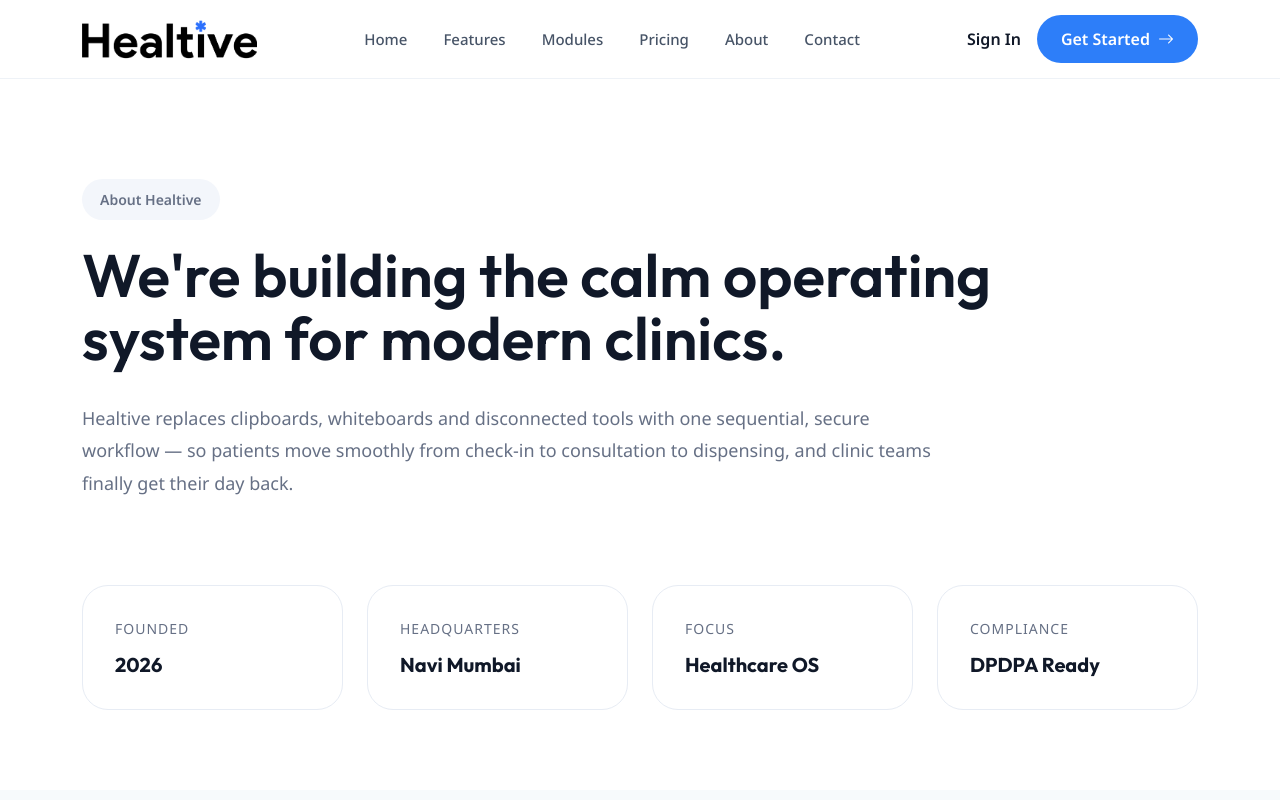
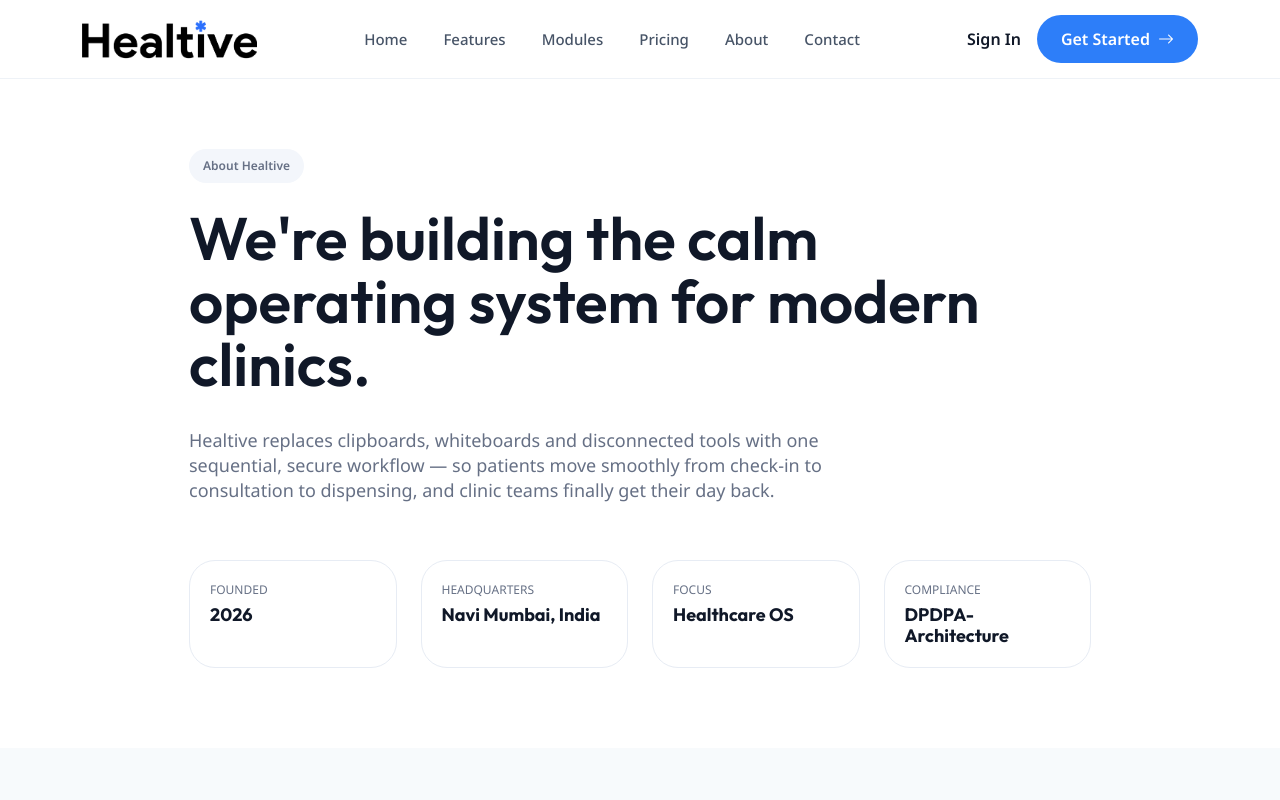
Before and after one commit to kale-komal/Healtive, a Next.js app in the folder frontend/: page /about in a window 1280 px wide. Shown: the top 800 px of the page. Built offline with nearby package versions, Linux system fonts and the light colour scheme.

Commit message:
ui small corrections

```diff
--- a/frontend/src/app/about/About.css
+++ b/frontend/src/app/about/About.css
@@ -11,17 +11,17 @@
 ========================================== */
 
 .about-hero{
-    padding:100px 0 70px;
+    padding:70px 0 40px;
 }
 
 .about-tag{
     display:inline-flex;
     align-items:center;
-    padding:10px 18px;
+    padding:8px 14px;
     background:#F3F6FB;
     color:#667085;
     border-radius:999px;
-    font-size:14px;
+    font-size:12px;
     font-weight:600;
     margin-bottom:24px;
 }
@@ -36,9 +36,9 @@
 }
 
 .about-hero p{
-    max-width:850px;
+    max-width:650px;
     font-size:18px;
-    line-height:1.8;
+    line-height:1.4;
     color:#667085;
 }
 
@@ -60,7 +60,7 @@
 
     border-radius:26px;
 
-    padding:32px;
+    padding:20px;
 
     transition:.3s;
 }
@@ -79,19 +79,16 @@
 
     color:#667085;
 
-    font-size:14px;
+    font-size:12px;
 
     text-transform:uppercase;
 
-    letter-spacing:1px;
-
-    margin-bottom:14px;
-
+    margin-bottom: 5px;
 }
 
 .stat-card h3{
 
-    font-size:20px !important;
+    font-size:18px !important;
 
     color:#101828;
 
--- a/frontend/src/app/about/page.js
+++ b/frontend/src/app/about/page.js
@@ -7,10 +7,19 @@ export default function AboutPage() {
     <>
 
    <Header />
+
 <main className="about-page">
 
+    <div className="container">
+
+        <div className="row justify-content-center">
+
+            <div className="col-xl-10 col-lg-11">
+
     {/* Hero */}
+
     <section className="about-hero">
+
         <div className="container">
 
                     <span className="about-tag">
@@ -23,17 +32,23 @@ export default function AboutPage() {
                     </h1>
 
                     <p>
-  Healtive replaces clipboards, whiteboards and disconnected
-  tools with one sequential, secure workflow — so patients move
-  smoothly from check-in to consultation to dispensing, and
+                        Healtive replaces clipboards, whiteboards and
+                        disconnected tools with one sequential, secure
+                        workflow — so patients move smoothly from
+                        check-in to consultation to dispensing, and
                         clinic teams finally get their day back.
                     </p>
 
+
+
         </div>
+
     </section>
 
     {/* Stats */}
+
     <section className="about-stats">
+
         <div className="container">
 
             <div className="row g-4">
@@ -48,7 +63,7 @@ export default function AboutPage() {
                 <div className="col-lg-3 col-md-6">
                     <div className="stat-card">
                         <span>Headquarters</span>
-                  <h3>Navi Mumbai</h3>
+                        <h3>Navi Mumbai, India</h3>
                     </div>
                 </div>
 
@@ -62,17 +77,18 @@ export default function AboutPage() {
                 <div className="col-lg-3 col-md-6">
                     <div className="stat-card">
                         <span>Compliance</span>
-                  <h3>DPDPA Ready</h3>
+                        <h3>DPDPA-Architecture</h3>
                     </div>
                 </div>
 
             </div>
 
         </div>
+
     </section>
-
-
-
+</div>
+</div>
+</div>
 </main>
 
 <Footer />
--- a/frontend/src/components/website/home/FutureVision/FutureVision.css
+++ b/frontend/src/components/website/home/FutureVision/FutureVision.css
@@ -29,7 +29,7 @@
 
     letter-spacing:12px;
 
-    color:rgba(45,126,249,.1);
+    color:rgba(45,126,249,.08);
 
     white-space:nowrap;
 
--- a/frontend/src/components/website/home/FutureVision/FutureVision.js
+++ b/frontend/src/components/website/home/FutureVision/FutureVision.js
@@ -14,7 +14,7 @@ export default function FutureVision() {
                 >
 
                     <span className="future-bg-text">
-                        HEALTHCARE
+                        HEALTIVE
                     </span>
 
                     <span className="future-tag">
--- a/frontend/src/components/website/home/Modules/Modules.css
+++ b/frontend/src/components/website/home/Modules/Modules.css
@@ -2,7 +2,7 @@
 
 .modules-section{
 
-    padding:120px 0;
+    padding:90px 0;
 
     background:#fff;
 
--- a/frontend/src/components/website/home/Workflow/Workflow.js
+++ b/frontend/src/components/website/home/Workflow/Workflow.js
@@ -4,7 +4,7 @@ import "./Workflow.css";
 
 export default function Workflow() {
     return (
-        <section className="workflow-strip">
+        <section className="workflow-strip mt-5">
 
     <div className="container">
 
--- a/frontend/src/components/website/home/hero/Hero.js
+++ b/frontend/src/components/website/home/hero/Hero.js
@@ -96,7 +96,7 @@ export default function Hero() {
 
                         <div className="hero-image-wrapper">
 
-                            <div className="hero-image-card" data-aos="zoom-in-left" data-aos-duration="900">
+                            <div className="hero-image-card">
 
                                 <Image
                                     src="/images/home-banner.png"
--- a/frontend/src/styles/variables.css
+++ b/frontend/src/styles/variables.css
@@ -28,8 +28,8 @@
      TYPOGRAPHY
   ========================================== */
 
-  --font-heading: var(--font-heading);
-  --font-body: var(--font-body);
+  /*--font-heading: var(--font-heading);
+  --font-body: var(--font-body);*/
 
   /* ==========================================
      SPACING
```
Lines whose indentation alone changed are shown as unchanged.
